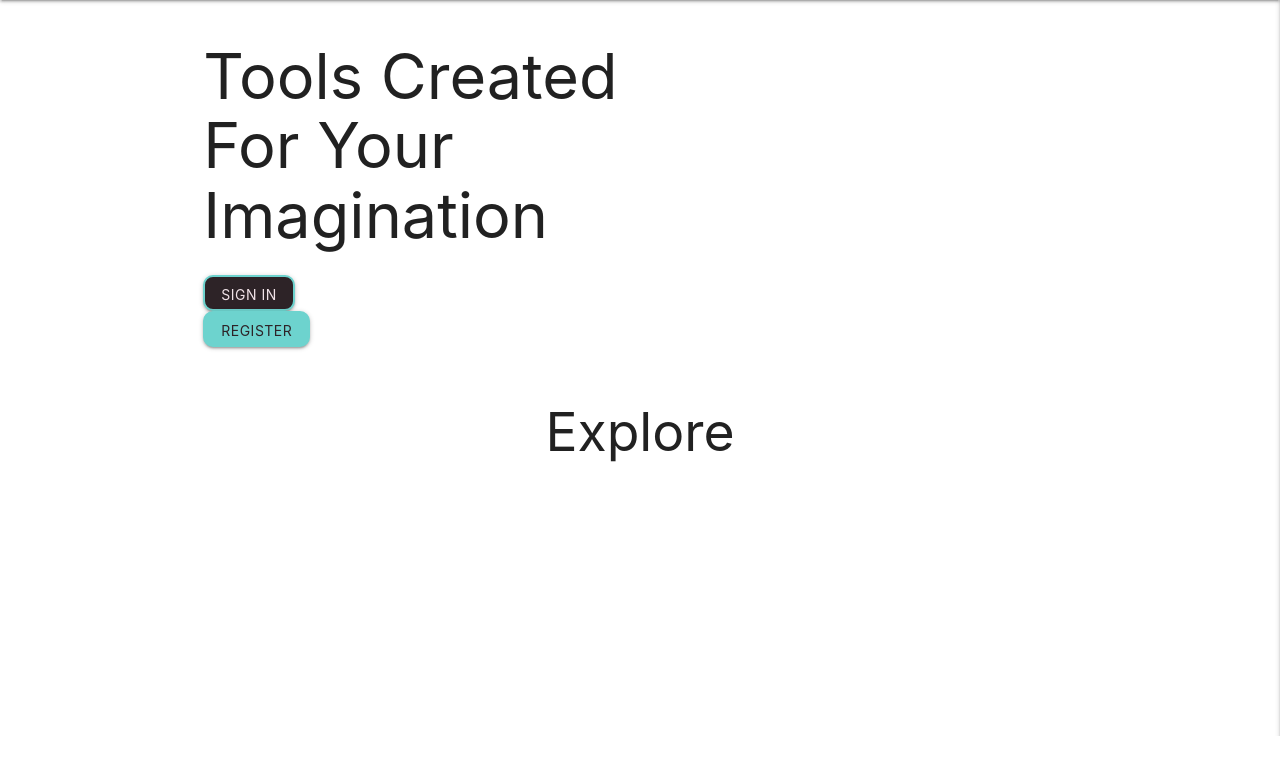
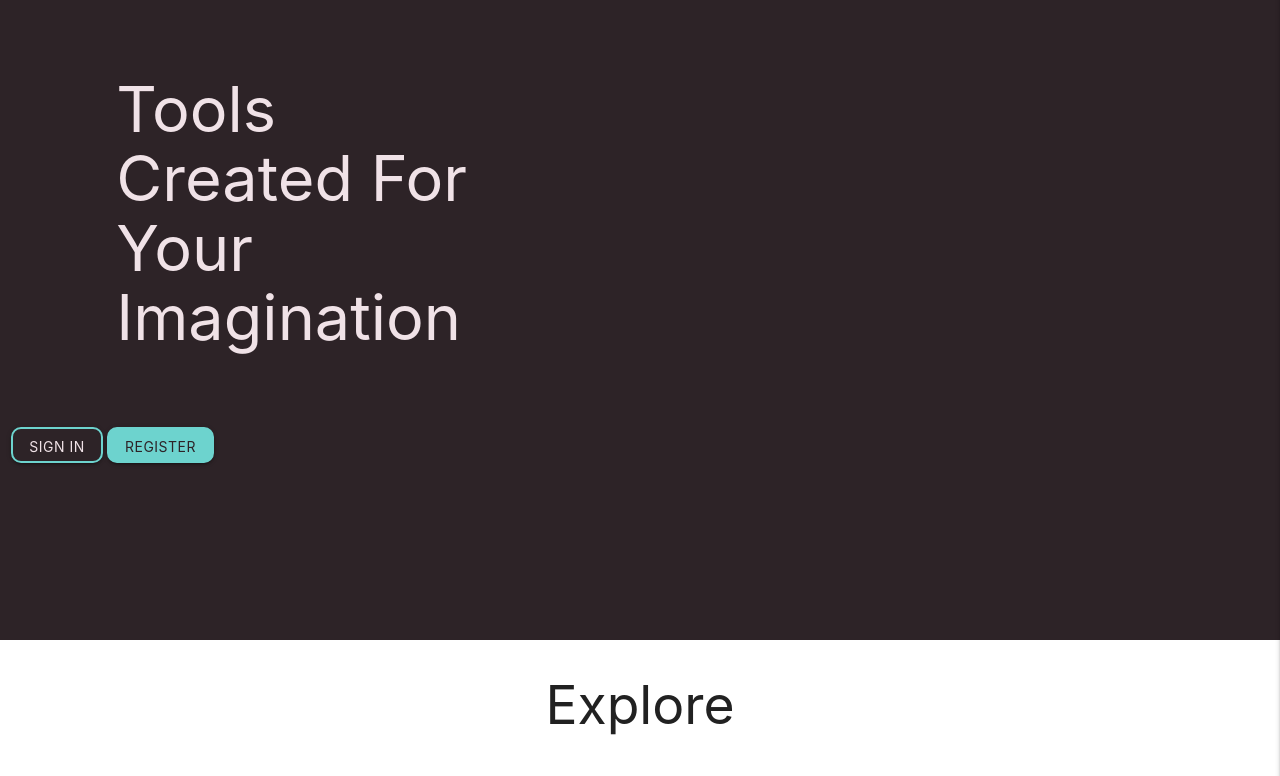
Before and after one commit to Brian-FullStack/dev_pool, a Flask app: page / in a window 1280 px wide. Shown: the part 64-840 px from the top of the page. Before the commit the page ends 800 px from the top, so only its background shows below. Run offline with Flask 2, Linux system fonts and the light colour scheme; data that the repository does not hold is empty; some libraries are stand-ins or nearby versions.

Commit message:
Styled hero container and edit form

```diff
--- a/static/css/style.css
+++ b/static/css/style.css
@@ -24,6 +24,28 @@
     text-decoration: underline;
     text-decoration-color: #6DD3CE;
     text-decoration-thickness: 2px;
+}
+
+/* Hero Container */
+.container{
+    width: 100%;
+    margin: 0 auto;
+    max-width: 100%;
+}
+
+.hero-container{
+    background-color: #2D2327;
+    width: 100%;
+    height: 80vh;
+    color: #F0E2E7;
+}
+
+.hero-title{
+    margin: 5rem 7rem;
+}
+
+.hero-btns{
+    margin-left: 7rem;
 }
 
 /* Card Styles*/
@@ -118,3 +140,14 @@ form input, form textarea{
     background-color: #d71f53;
     transition: 500ms;
 }
+
+/* Edit Page */
+
+.edit-card-panel{
+    width: 70%;
+    background-color: #2D2327;
+    border: 2px solid #6DD3CE;
+    border-radius: 10px;
+    padding: 2.5em 2em;
+    color: #F0E2E7;
+}
```
